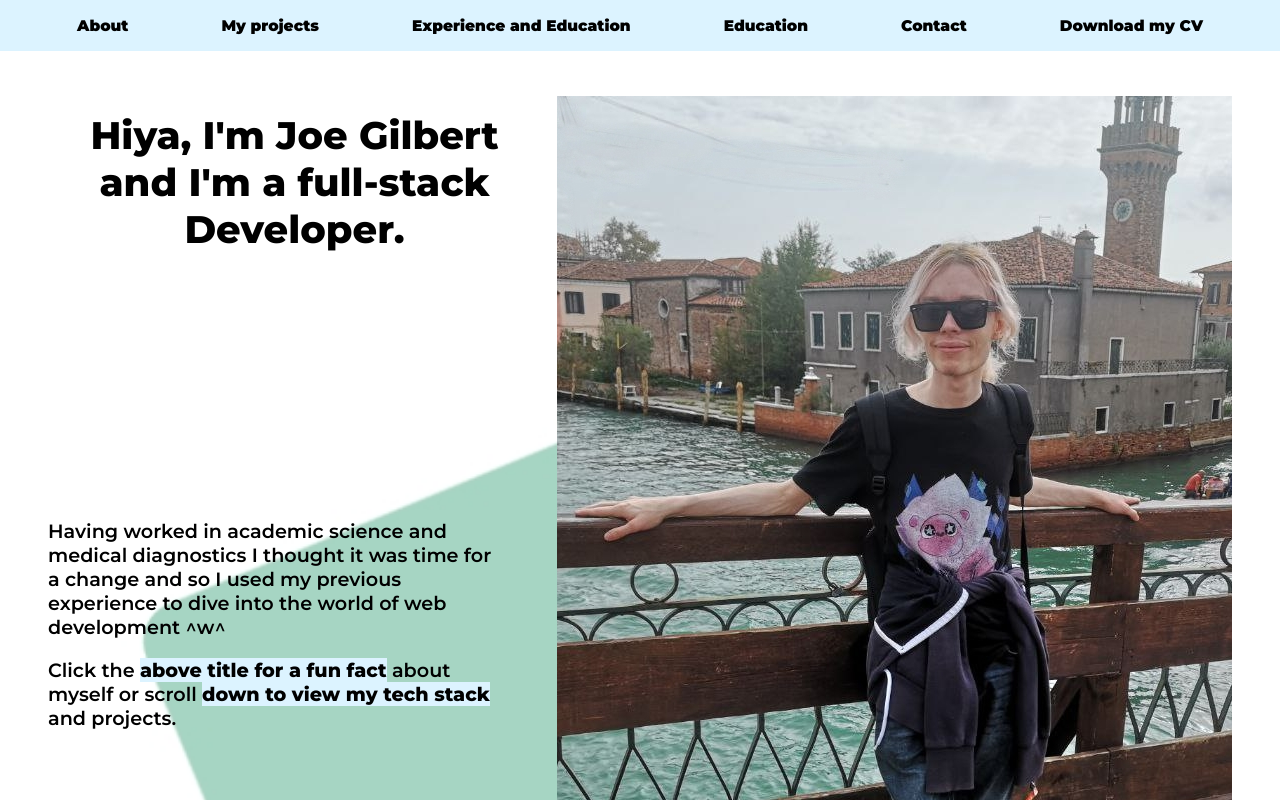
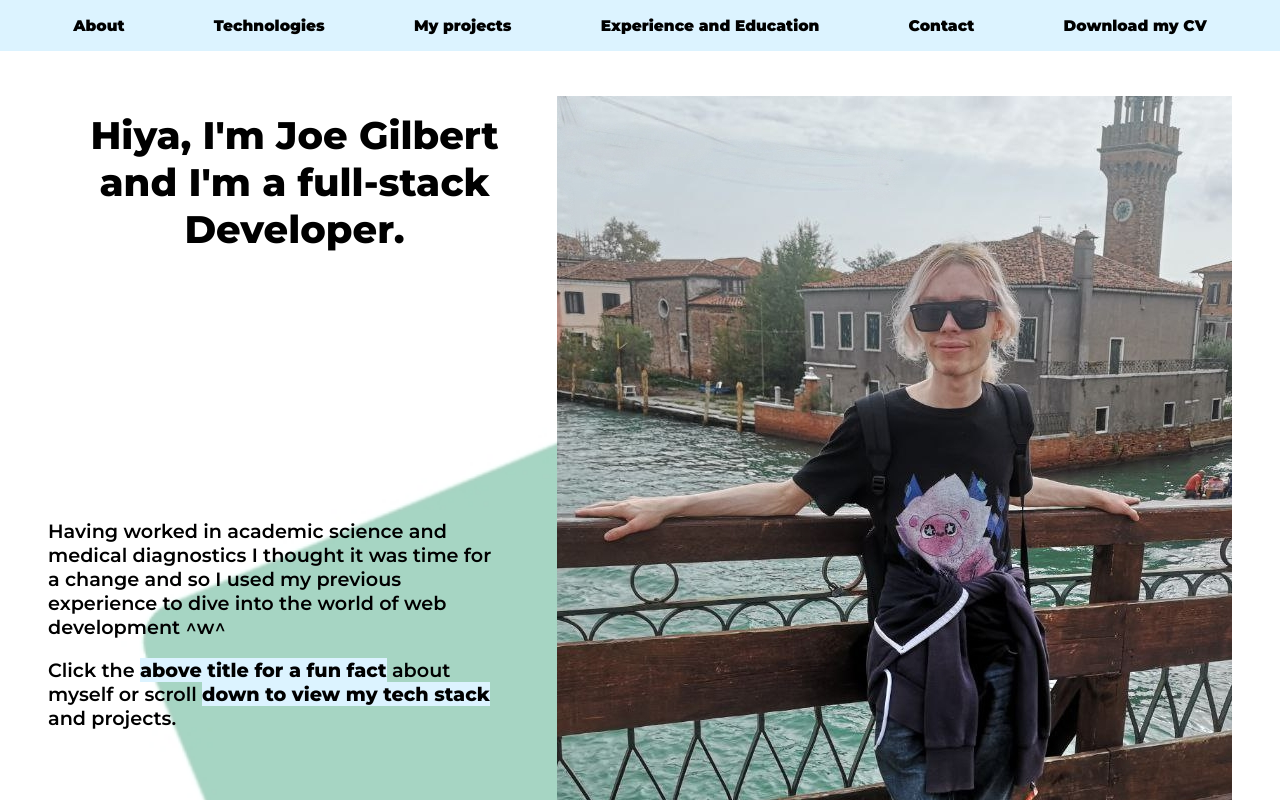
Before and after one commit to joeglDev/Developer-Portfolio-Joe-Gilbert, a Vue app in the folder vue-project/: page / in a window 1280 px wide. Shown: the top 800 px of the page. Built offline with nearby package versions, Linux system fonts and the light colour scheme.

Commit message:
TechStack- fixed NavBar

```diff
--- a/vue-project/src/components/NavBar.vue
+++ b/vue-project/src/components/NavBar.vue
@@ -6,9 +6,9 @@
     <nav>
         <ul>
             <li><a href="#about">About</a></li>
+            <li><a href="#tech">Technologies</a></li>
             <li><a href="#projects">My projects</a></li>
             <li><a href="#experience">Experience and Education</a></li>
-            <li><a href="#education">Education</a></li>
             <li><a href="#contact">Contact</a></li>
             <li><a target="_blank" href="https://www.dropbox.com/s/x2in4iz3di30gej/2022-11-CV-JG-V12.pdf?dl=0"
                     download="file">Download my CV</a></li>
--- a/vue-project/src/components/TechStack.vue
+++ b/vue-project/src/components/TechStack.vue
@@ -3,7 +3,7 @@ import {techStackArr} from '../../data';
 </script>
 
 <template>
-    <section class="techstack__section">
+    <section class="techstack__section" id="tech">
         <h2 class="techstack__section__h2">Technologies</h2>
         <div class="techstack__section__grid__container">
             <ul v-for="i in techStackArr">
```
